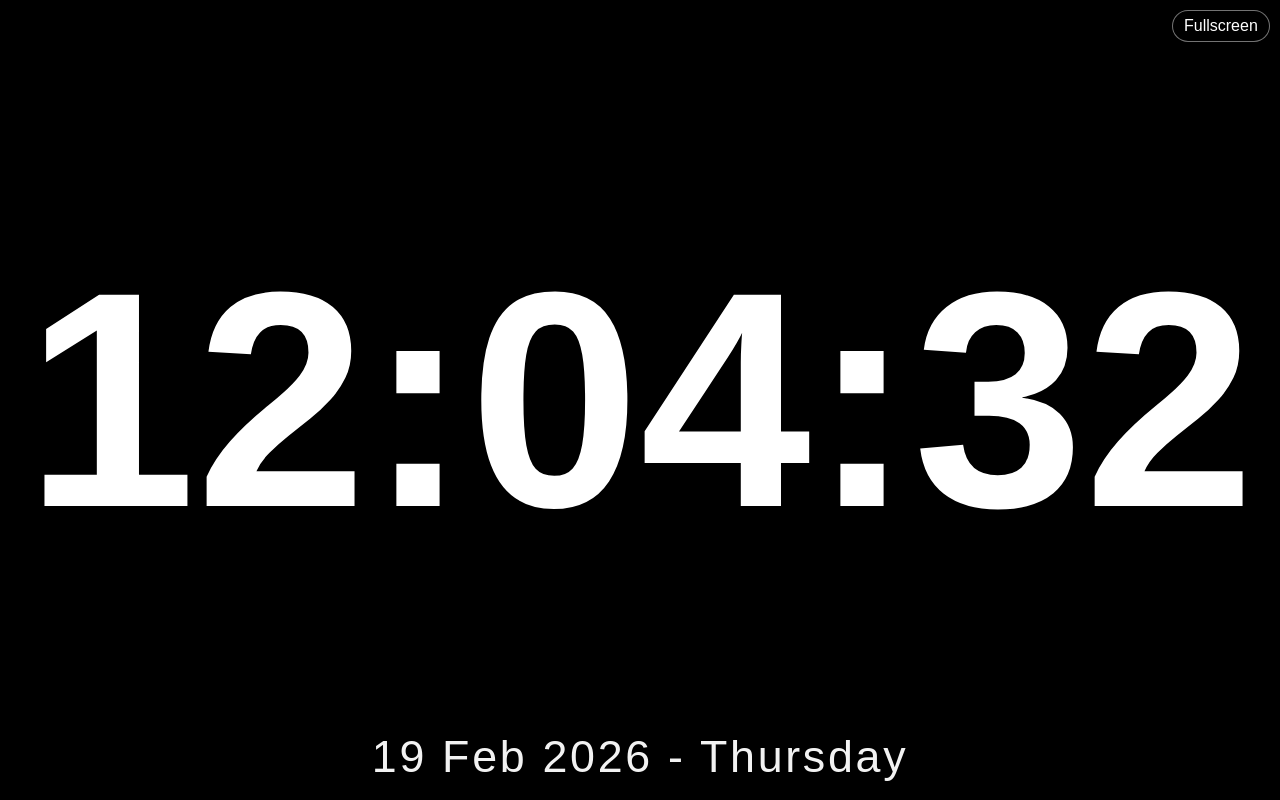
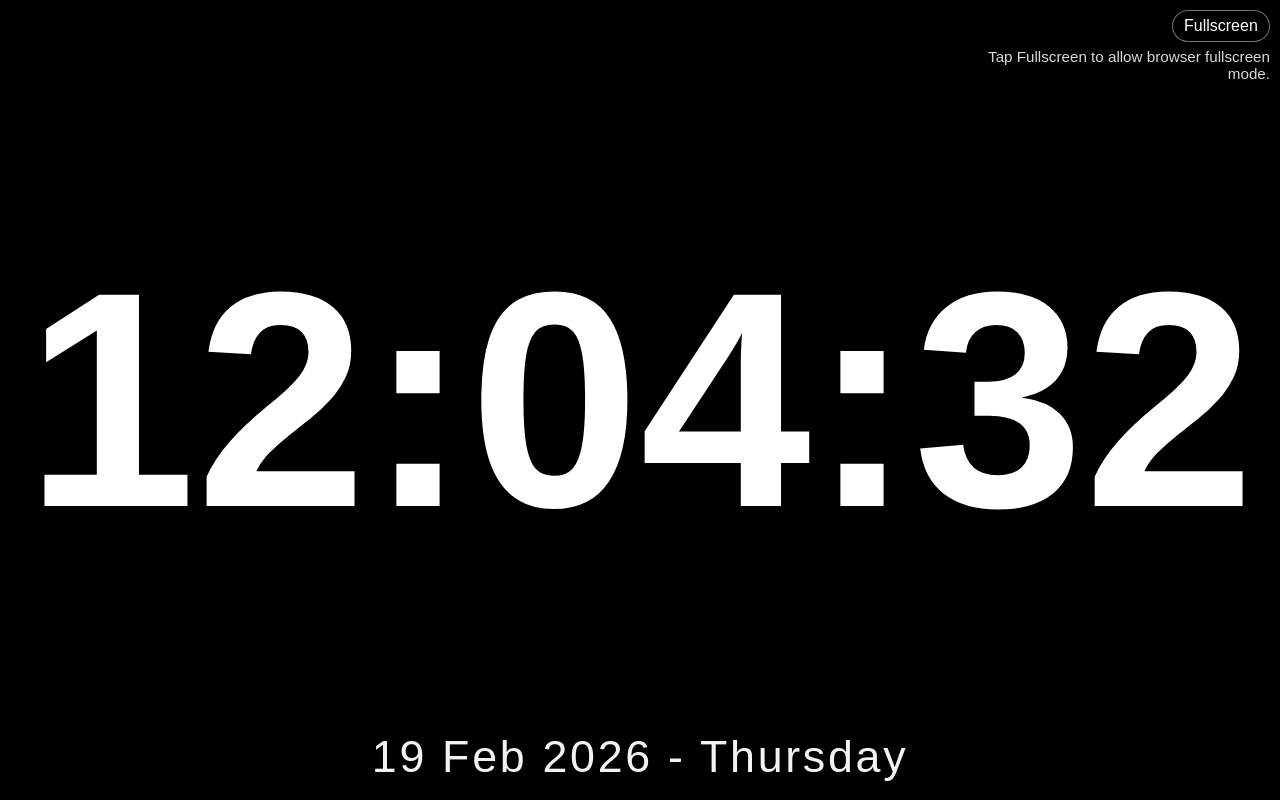
Before and after one commit to hithaprani/no-sleep-clock, a Next.js app: page / in a window 1280 px wide. Built offline with nearby package versions, Linux system fonts and the light colour scheme.

Commit message:
Replace auto fullscreen with delayed user prompt

```diff
--- a/app/globals.css
+++ b/app/globals.css
@@ -147,3 +147,22 @@ body {
     bottom: max(8px, env(safe-area-inset-bottom));
   }
 }
+
+.fullscreen-hint {
+  position: absolute;
+  top: 48px;
+  right: 10px;
+  margin: 0;
+  max-width: min(70vw, 300px);
+  text-align: right;
+  font-size: clamp(0.75rem, 2vw, 0.95rem);
+  color: rgba(255, 255, 255, 0.85);
+  z-index: 3;
+}
+
+@supports (top: max(48px, env(safe-area-inset-top) + 38px)) {
+  .fullscreen-hint {
+    top: max(48px, env(safe-area-inset-top) + 38px);
+    right: max(10px, env(safe-area-inset-right));
+  }
+}
--- a/app/page.tsx
+++ b/app/page.tsx
@@ -16,6 +16,7 @@ type NavigatorWakeLock = Navigator & {
 export default function Home() {
   const [now, setNow] = useState(new Date());
   const [isFullscreen, setIsFullscreen] = useState(false);
+  const [showFullscreenHint, setShowFullscreenHint] = useState(false);
   const wakeLockRef = useRef<WakeLockSentinelLike | null>(null);
 
   const requestWakeLock = useCallback(async () => {
@@ -87,6 +88,22 @@ export default function Home() {
     }
   }, [requestWakeLock]);
 
+
+  useEffect(() => {
+    if (isFullscreen) {
+      setShowFullscreenHint(false);
+      return;
+    }
+
+    const hintTimer = window.setTimeout(() => {
+      setShowFullscreenHint(true);
+    }, 5000);
+
+    return () => {
+      window.clearTimeout(hintTimer);
+    };
+  }, [isFullscreen]);
+
   const { hour, minute, second, blinkOn } = useMemo(() => {
     const hours24 = now.getHours();
     const hours12 = hours24 % 12 || 12;
@@ -124,6 +141,10 @@ export default function Home() {
         </button>
       )}
 
+      {!isFullscreen && showFullscreenHint && (
+        <p className="fullscreen-hint">Tap Fullscreen to allow browser fullscreen mode.</p>
+      )}
+
       <div className="clock-content">
         <h1 className="clock-time" aria-live="polite">
           <span>{hour}</span>
```
